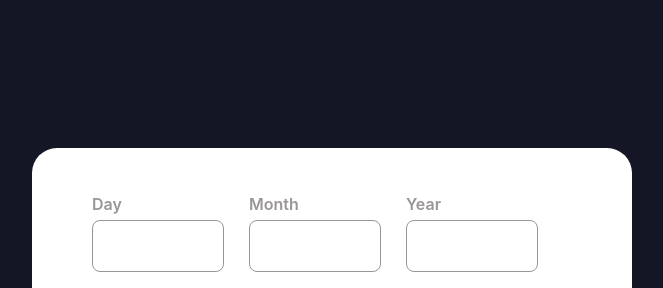
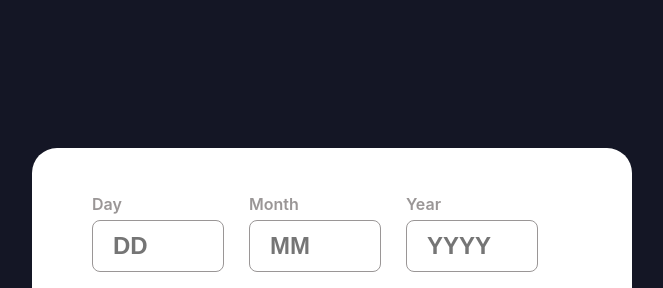
Before and after one commit to rodrigotx21/age-calculator-app-main, a website: page index.html in a window 1280 px wide. Shown: the top 288 px of the page, without its empty margins (316-979 px from the left). Drawn offline with nearby package versions, Linux system fonts and the light colour scheme.

Commit message:
placeholders

```diff
--- a/index.html
+++ b/index.html
@@ -22,9 +22,9 @@
 			<label for="month">Month</label>
 			<label for="year">Year</label>
 
-			<input type="text" name="day" id="day">
-			<input type="text" name="month" id="month">
-			<input type="text" name="year" id="year">
+			<input type="text" name="day" id="day" placeholder="DD">
+			<input type="text" name="month" id="month" placeholder="MM">
+			<input type="text" name="year" id="year" placeholder="YYYY">
 		</form>
 		<div class="division">
 			<button id="submit" onclick="calculate()">
```
